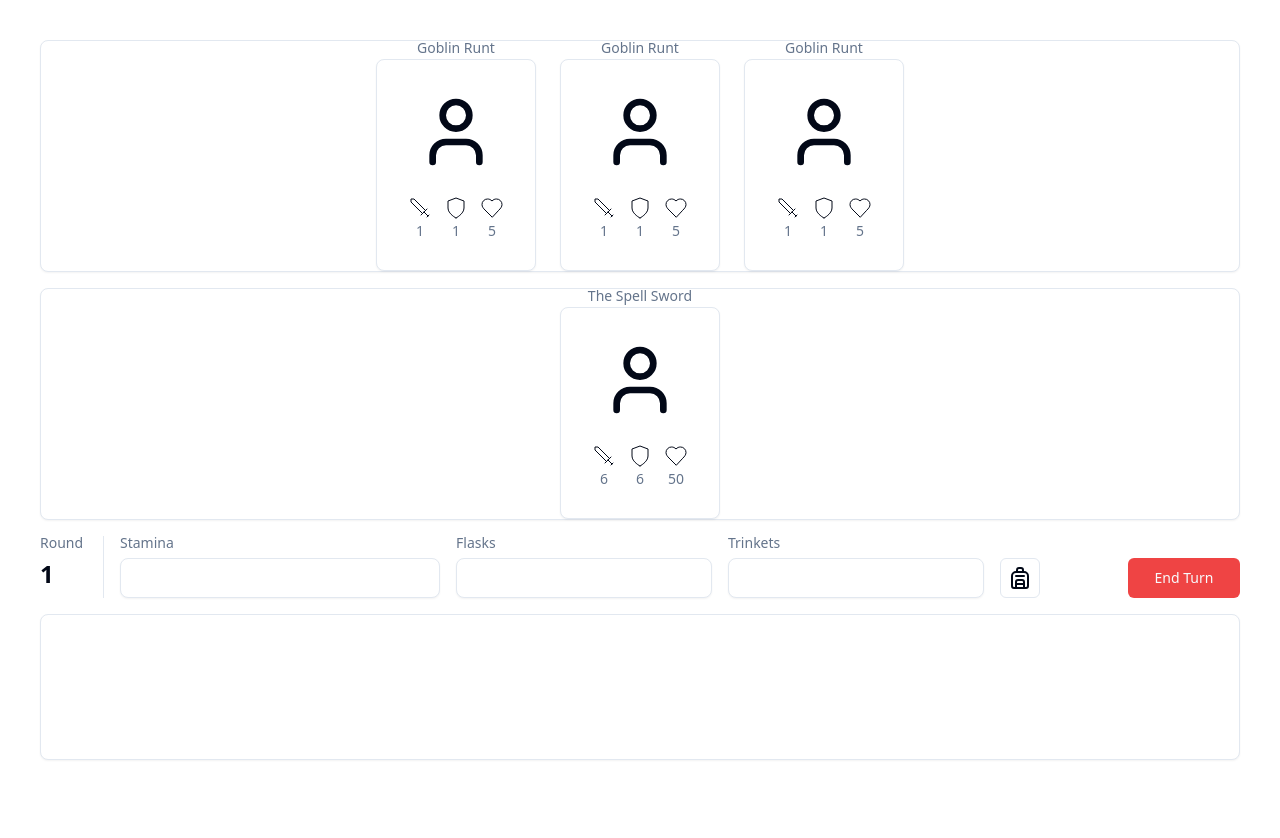
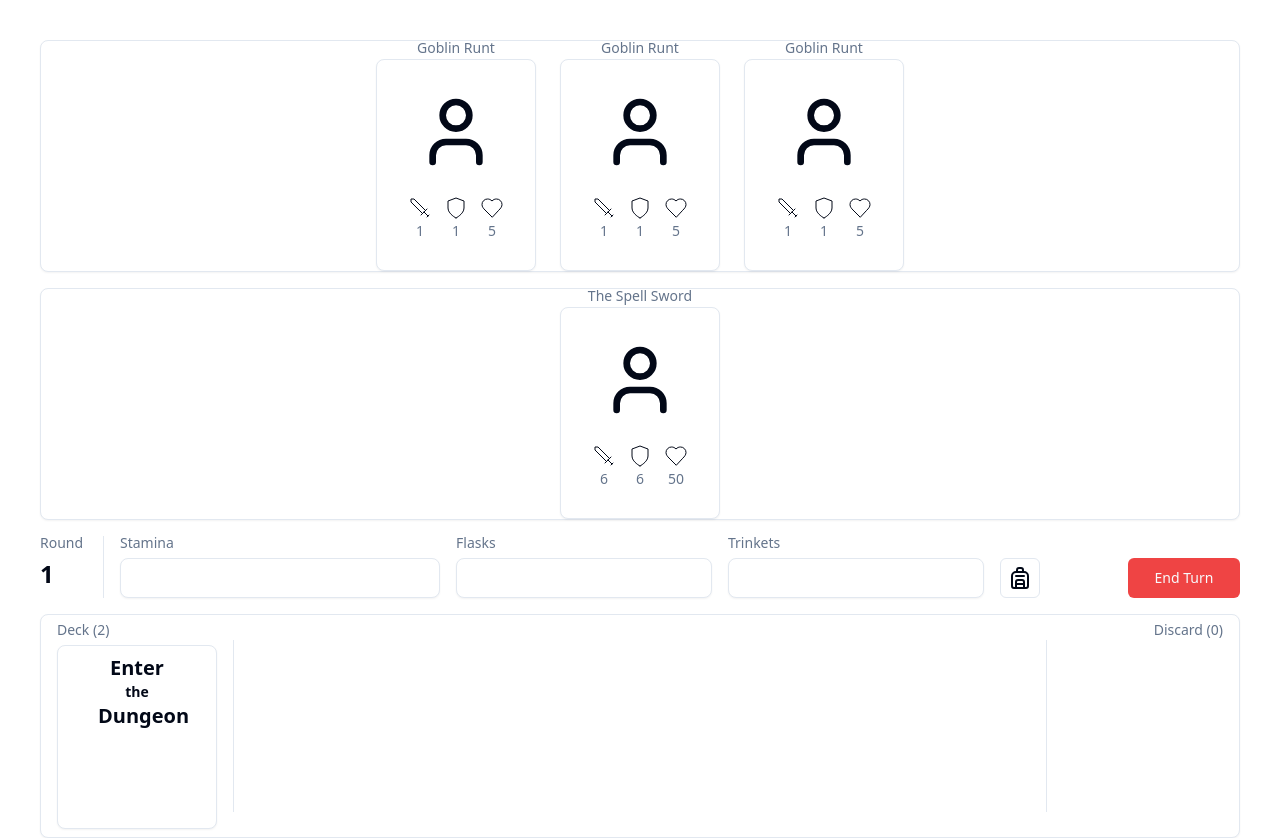
Before and after one commit to r-bakes/enter-the-dungeon, a Next.js app: page /excursion in a window 1280 px wide. Before the commit the page ends 800 px from the top, so only its background shows below. Built offline with nearby package versions, Linux system fonts and the light colour scheme.

Commit message:
Added draw deck

```diff
--- a/components/cards/CombatDeckCard.tsx
+++ b/components/cards/CombatDeckCard.tsx
@@ -5,7 +5,7 @@ import { Button } from "../ui/button";
 export default function CombatDeckCard({card, onClick}: {card: CombatCard, onClick: React.Dispatch<React.SetStateAction<any>>}) {
 
     return (
-        <Card className="flex w-36 h-42 shrink-0">
+        <Card className="flex w-36 h-44 shrink-0">
             <Button onClick={onClick} className="flex w-full h-full items-start justify-start p-0" variant="ghost">
                 <CardHeader className="w-full items-center">
                     <card.icon size={32}></card.icon>
--- /dev/null
+++ b/components/cards/cardBack.tsx
@@ -0,0 +1,31 @@
+import {
+  Card,
+  CardContent,
+  CardDescription,
+  CardHeader,
+  CardTitle,
+} from "../ui/card";
+import { Button } from "../ui/button";
+import { Label } from "@radix-ui/react-label";
+
+export default function CardBack({
+  onClick,
+}: {
+  onClick: React.Dispatch<React.SetStateAction<any>>;
+}) {
+  return (
+    <Card className="w-40 h-48">
+      <Button
+        onClick={onClick}
+        className="flex w-full h-full items-start justify-start"
+        variant="ghost"
+      >
+        <CardContent className="flex flex-col w-full h-full justify-start">
+          <Label className=" font-extrabold text-xl ">Enter</Label>
+          <Label className="font-extrabold">the</Label>
+          <Label className=" font-extrabold text-xl ">Dungeon</Label>
+        </CardContent>
+      </Button>
+    </Card>
+  );
+}
--- a/components/excursion/arena/Arena.tsx
+++ b/components/excursion/arena/Arena.tsx
@@ -11,7 +11,7 @@ export default function Arena({}) {
             <ArenaRow combatants={encounter.combatants}></ArenaRow>
             <ArenaRow combatants={alliedCombatants} style="sm"></ArenaRow>
             <PlayerHudRow></PlayerHudRow>
-            <DeckRow cards={[]}></DeckRow>
+            <DeckRow></DeckRow>
         </div>
     )
 
--- a/components/excursion/arena/ArenaRow.tsx
+++ b/components/excursion/arena/ArenaRow.tsx
@@ -1,6 +1,6 @@
 import { Card, CardContent, CardHeader } from "@/components/ui/card";
 import { Combatant } from "@/data/combatants/combatants";
-import CombatantCard from "./combatantCard";
+import CombatantCard from "../../cards/combatantCard";
 
 
 export default function ArenaRow({combatants, style} : { combatants: Combatant[], style?: "sm" | "lg" }) {
--- a/components/excursion/arena/DeckRow.tsx
+++ b/components/excursion/arena/DeckRow.tsx
@@ -1,16 +1,44 @@
-import { Button } from "@/components/ui/button";
-import { Card, CardContent, CardHeader } from "@/components/ui/card";
+import CardBack from "@/components/cards/cardBack";
+import CombatDeckCard from "@/components/cards/combatDeckCard";
+import { Card, CardContent } from "@/components/ui/card";
 import { Label } from "@/components/ui/label";
+import { useEncounterContext } from "@/engine/encounterEngineContext";
 
-export default function DeckRow({ cards }: { cards: JSX.Element[] }) {
+export default function DeckRow({}: {}) {
+  const { drawPile, hand, discardPile } = useEncounterContext();
+
   return (
+    <Card className="flex w-full h-56">
+      <CardContent className="flex items-center justify-center w-full h-full px-4 py-2 space-x-4">
+        <div className="flex flex-col h-full text-left space-y-2">
+          <Label className="text-muted-foreground font-extralight">
+            Deck ({drawPile.length})
+          </Label>
+          {drawPile.length > 0 ? (
+            <CardBack onClick={null}></CardBack>
+          ) : (
+            <div></div>
+          )}
+        </div>
+        <div className="border-r h-5/6 "></div>
+        <div className="flex grow h-full text-left">
+          {hand.map((card) => (
+            <CombatDeckCard card={card} onClick={null}></CombatDeckCard>
+          ))}
+        </div>
+        <div className="border-r h-5/6 "></div>
 
-      <Card className="flex w-full h-56">
-        <CardContent className="flex items-center justify-center w-full h-full">
-          {}
-          {cards}
-          {}
-        </CardContent>
-      </Card>
+        <div className="flex flex-col h-full text-right space-y-2 min-w-[160px]">
+          <Label className="text-muted-foreground font-extralight">
+            Discard ({discardPile.length})
+          </Label>
+          {discardPile.length > 0 ? (
+            <CardBack onClick={null}></CardBack>
+          ) : (
+            <div></div>
+          )}
+        </div>
+      </CardContent>
+    </Card>
   );
 }
--- a/data/Configurations.ts
+++ b/data/Configurations.ts
@@ -1,4 +1,4 @@
 export const LEVEL_CAP = 60;
-export const TICK_RATE_MS = 50;
+export const TICK_RATE_MS = 60;
 export const MARTIAL_DECK_LIMIT = 10;
 export const MAGIC_DECK_LIMIT = 10;
```
Also changed, not shown: components/cards/combatantCard.tsx (renamed from components/excursion/arena/combatantCard.tsx).
